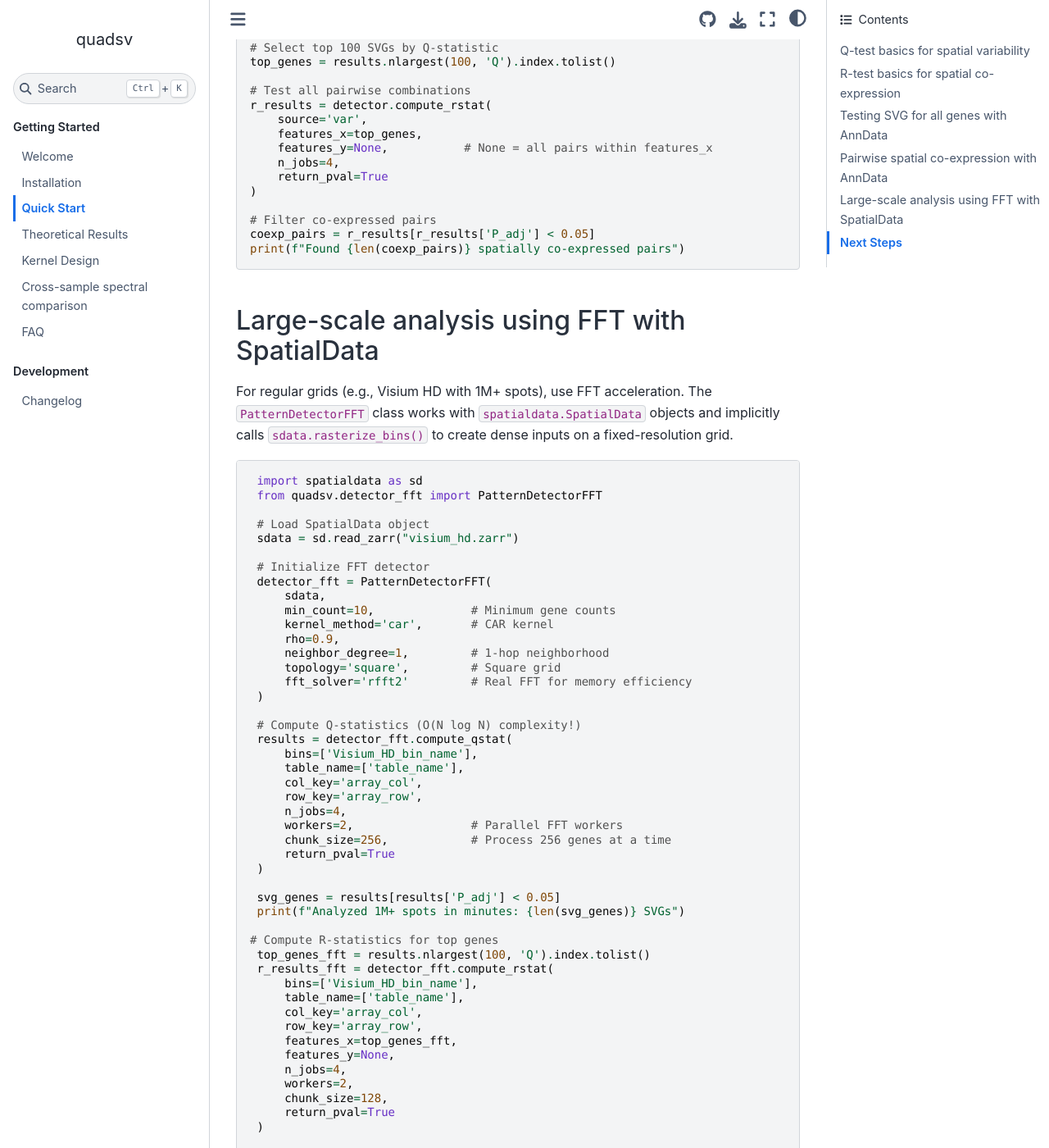
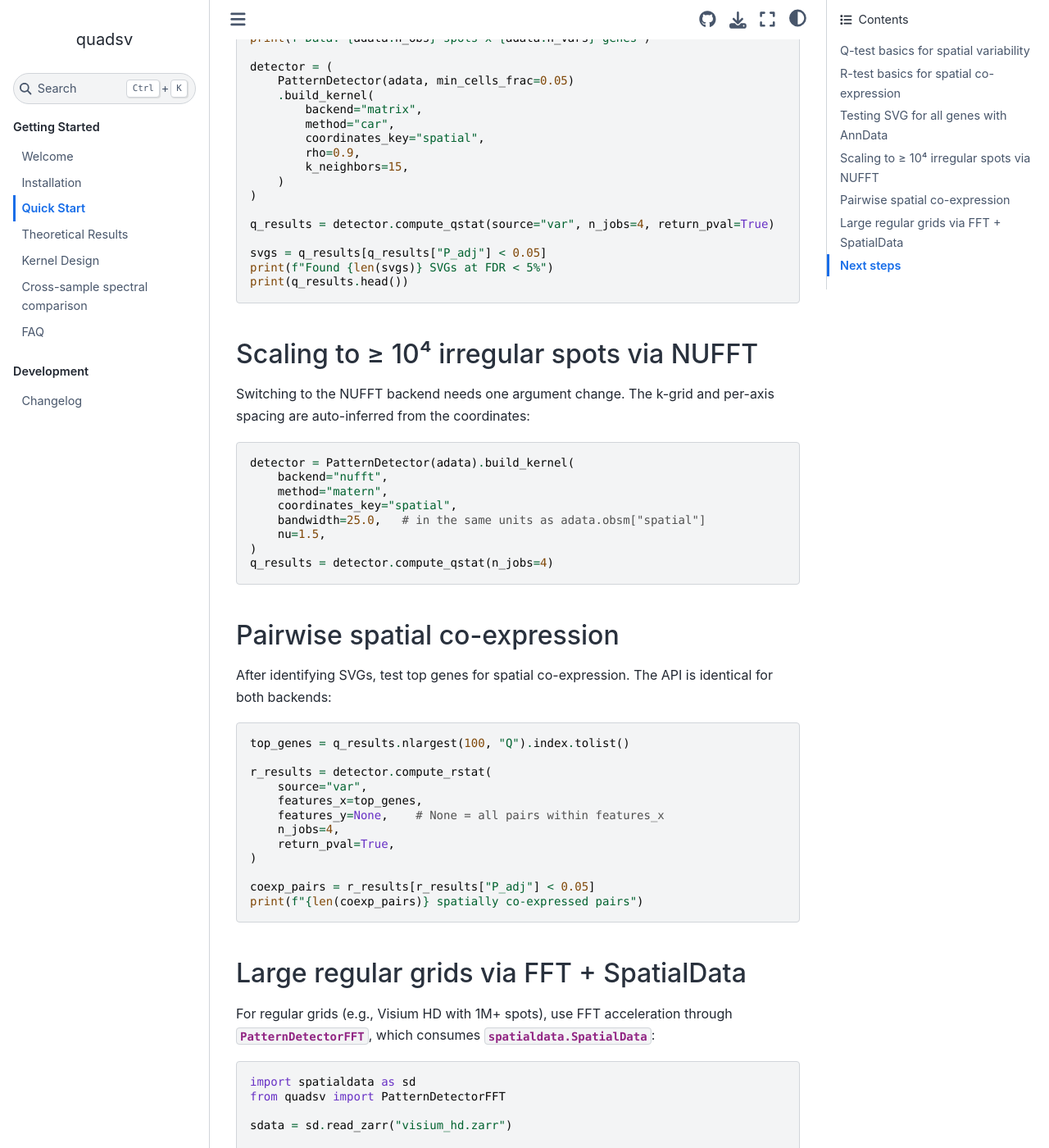
Before and after one commit to JiayuSuPKU/EquivSVT, a Sphinx documentation site: the page built from docs/guides/quickstart.rst, in a window 1280 px wide and 1400 px high, scrolled down 1978 px. Shown: the whole window at 82% size. Built offline with Sphinx 7.4.7 and the Sphinx Book theme 1.1.4, drawn with Linux system fonts in a browser that asks for light colours; pages that are not in the unit, such as notebooks, are missing from menus; some of the changed text lies outside the part shown.

Commit message:
Revise docs for four-layer API + add examples
Docs guides:
- installation.rst: drop [spatial]/[nufft] extras, list spatialdata and
  finufft as mandatory runtime deps, add __all__ verification snippet.
- quickstart.rst: lead with the four-layer overview; switch AnnData examples
  to PatternDetector(adata).build_kernel(backend='matrix'|'nufft', ...).
- spectral_compare.rst: new "Input types" section for AnnData vs
  SpatialData; replace the classmethod-from_coords snippet with the unified
  constructor; drop stale spacings=[...] references.
- faq.rst: rewrite the matrix-vs-FFT Q&A as a three-option backend guide
  (matrix auto-picks dense vs sparse-implicit internally; nufft handles
  large irregular; FFT handles rasterized grids).
- kernels.rst: add NUFFTKernel example; simplify the custom-Kernel
  subclass pattern (new Kx/xtKy defaults make ~90% of the old overrides
  unnecessary).

Sphinx config:
- conf.py: tomli fallback for Python 3.10; intersphinx entries for
  spatialdata and scanpy. Black-formatted.
- pyproject.toml [docs] extra: switch to sphinx-book-theme (matches
  conf.py); add sphinx-autoapi explicit, drop sphinxcontrib-napoleon
  (napoleon ships with Sphinx), add tomli fallback marker.

Docstring examples:
- Kernel.Kx / Kernel.xtKy (new in Phase B).
- PatternDetector.build_kernel (unified backend switch).
- spatial_q_test_nufft / spatial_r_test_nufft.
- SpectralComparator class docstring rewritten for the new AnnData /
  SpatialData signature.

```diff
--- a/docs/conf.py
+++ b/docs/conf.py
@@ -2,9 +2,15 @@
 from datetime import datetime
 from importlib.metadata import PackageNotFoundError, metadata
 from pathlib import Path
-import tomllib
+
+try:
+    # Python 3.11+
+    import tomllib  # type: ignore[import-not-found]
+except ModuleNotFoundError:  # pragma: no cover - Python 3.10 fallback
+    import tomli as tomllib  # type: ignore[no-redef]
 
 # -- Project information -----------------------------------------------------
+
 
 def _load_project_info() -> tuple[str, str, str]:
     """Load (name, author, version) from installed metadata or pyproject.toml."""
@@ -19,11 +25,7 @@
         name = project_cfg.get("name", "quadsv")
         version = project_cfg.get("version", "0.0.0")
         authors = project_cfg.get("authors", [])
-        author = (
-            authors[0].get("name", "")
-            if authors and isinstance(authors[0], dict)
-            else ""
-        )
+        author = authors[0].get("name", "") if authors and isinstance(authors[0], dict) else ""
         return name, author, version
 
 
@@ -35,15 +37,15 @@
 # -- General configuration ---------------------------------------------------
 
 extensions = [
-    'sphinx.ext.autodoc',
-    'sphinx.ext.autosummary',
-    'sphinx.ext.intersphinx',
-    'sphinx.ext.autosectionlabel',
-    'sphinx.ext.mathjax',
-    'sphinx.ext.viewcode',
-    'autoapi.extension',
-    'sphinx.ext.napoleon',
-    'myst_parser',
+    "sphinx.ext.autodoc",
+    "sphinx.ext.autosummary",
+    "sphinx.ext.intersphinx",
+    "sphinx.ext.autosectionlabel",
+    "sphinx.ext.mathjax",
+    "sphinx.ext.viewcode",
+    "autoapi.extension",
+    "sphinx.ext.napoleon",
+    "myst_parser",
 ]
 
 # MyST configuration
@@ -53,17 +55,17 @@
 ]
 
 # AutoAPI configuration
-autoapi_dirs = ['../quadsv']
+autoapi_dirs = ["../quadsv"]
 autoapi_add_toctree_entry = False
-autoapi_python_class_content = 'class'
-autoapi_ignore = ['**/.ipynb_checkpoints/*', '**/*-checkpoint.py']
+autoapi_python_class_content = "class"
+autoapi_ignore = ["**/.ipynb_checkpoints/*", "**/*-checkpoint.py"]
 autoapi_options = [
-    'members',
-    'undoc-members',
-    'show-inheritance',
-    'show-module-summary',
+    "members",
+    "undoc-members",
+    "show-inheritance",
+    "show-module-summary",
 ]
-autoapi_member_order = 'groupwise'
+autoapi_member_order = "groupwise"
 
 # Napoleon configuration
 napoleon_numpy_docstring = True
@@ -79,15 +81,15 @@
 
 # Autodoc options
 autodoc_default_options = {
-    'members': True,
-    'member-order': 'bysource',
-    'special-members': '__init__',
-    'undoc-members': False,
-    'show-inheritance': True,
+    "members": True,
+    "member-order": "bysource",
+    "special-members": "__init__",
+    "undoc-members": False,
+    "show-inheritance": True,
 }
 # Treat single-backtick interpreted text as literal to avoid accidental
 # ambiguous cross-references from docstring tokens like `n` or `n_factors`.
-default_role = 'literal'
+default_role = "literal"
 autodoc_typehints = "description"
 autodoc_typehints_format = "short"
 python_use_unqualified_type_names = True
@@ -97,48 +99,50 @@
 
 # Source file patterns
 source_suffix = {
-    '.rst': 'restructuredtext',
-    '.md': 'markdown',
+    ".rst": "restructuredtext",
+    ".md": "markdown",
 }
 
-templates_path = ['_templates']
-exclude_patterns = ['_build', '_templates', 'Thumbs.db', '.DS_Store']
+templates_path = ["_templates"]
+exclude_patterns = ["_build", "_templates", "Thumbs.db", ".DS_Store"]
 
 # -- Intersphinx mapping -----------------------------------------------------
 
 intersphinx_mapping = {
-    'numpy': ('https://numpy.org/doc/stable/', None),
-    'scipy': ('https://docs.scipy.org/doc/scipy/', None),
-    'pandas': ('https://pandas.pydata.org/docs/', None),
-    'sphinx': ('https://www.sphinx-doc.org/en/master/', None),
-    'anndata': ('https://anndata.readthedocs.io/en/stable/', None),
+    "numpy": ("https://numpy.org/doc/stable/", None),
+    "scipy": ("https://docs.scipy.org/doc/scipy/", None),
+    "pandas": ("https://pandas.pydata.org/docs/", None),
+    "sphinx": ("https://www.sphinx-doc.org/en/master/", None),
+    "anndata": ("https://anndata.readthedocs.io/en/stable/", None),
+    "spatialdata": ("https://spatialdata.scverse.org/en/latest/", None),
+    "scanpy": ("https://scanpy.readthedocs.io/en/stable/", None),
 }
-intersphinx_disabled_domains = ['std']
+intersphinx_disabled_domains = ["std"]
 
 # LaTeX options for math rendering (MathJax 4)
 mathjax4_config = {
-    'tex': {
-        'inlinemath': [['$', '$'], ['\\(', '\\)']],
-        'displaymath': [['$$', '$$'], ['\\[', '\\]']],
+    "tex": {
+        "inlinemath": [["$", "$"], ["\\(", "\\)"]],
+        "displaymath": [["$$", "$$"], ["\\[", "\\]"]],
     }
 }
 
 # -- Options for HTML output --------------------------------------------------
 
-html_theme = 'sphinx_book_theme'
+html_theme = "sphinx_book_theme"
 html_theme_options = {
-    'logo': {
-        'text': 'quadsv',
+    "logo": {
+        "text": "quadsv",
     },
-    'search_bar_text': 'Search...',
-    'show_toc_level': 4,
-    'navigation_depth': 4,
-    'repository_url': 'https://github.com/JiayuSuPKU/EquivSVT',
-    'use_repository_button': True,
+    "search_bar_text": "Search...",
+    "show_toc_level": 4,
+    "navigation_depth": 4,
+    "repository_url": "https://github.com/JiayuSuPKU/EquivSVT",
+    "use_repository_button": True,
 }
 
-html_static_path = ['_static']
+html_static_path = ["_static"]
 
 # -- Suppress certain warnings ------------------------------------------------
 
-suppress_warnings = ['ref.citation', 'autosectionlabel.*', 'duplicate_object']
+suppress_warnings = ["ref.citation", "autosectionlabel.*", "duplicate_object"]
--- a/docs/guides/quickstart.rst
+++ b/docs/guides/quickstart.rst
@@ -3,39 +3,61 @@
 
 Get started with ``quadsv`` in 5 minutes.
 
+The library exposes **four conceptual layers** and nothing else:
+
+1. **Kernels** — :class:`~quadsv.SpatialKernel` (dense/sparse),
+   :class:`~quadsv.FFTKernel` (regular grid), :class:`~quadsv.NUFFTKernel`
+   (irregular 2D coordinates).
+2. **Statistical tests** — :func:`~quadsv.spatial_q_test` /
+   :func:`~quadsv.spatial_r_test` plus their FFT and NUFFT variants. All six
+   share the same signature shape.
+3. **PatternDetector** — :class:`~quadsv.PatternDetector` for
+   :class:`anndata.AnnData` with a ``backend={'matrix', 'nufft'}`` switch;
+   :class:`~quadsv.PatternDetectorFFT` for :class:`spatialdata.SpatialData`.
+4. **SpectralComparator** — cross-sample pattern comparison across a list of
+   AnnData (→ NUFFT) or SpatialData (→ FFT) objects.
+
+
 Q-test basics for spatial variability
-------------------------------------------
+-------------------------------------
 
 Test whether a single gene exhibits significant spatial clustering.
 
 .. code-block:: python
 
    import numpy as np
-   from quadsv.kernels import SpatialKernel
-   from quadsv.statistics import spatial_q_test
+   from quadsv import SpatialKernel, spatial_q_test
 
-   # Load spatial coordinates (N x 2)
-   coords = np.random.randn(500, 2)
+   rng = np.random.default_rng(0)
+   coords = rng.standard_normal((500, 2))
+   gene_expression = rng.standard_normal(500)
 
-   # Load gene expression (N,)
-   gene_expression = np.random.randn(500)
-
-   # Build CAR kernel (recommended)
+   # CAR kernel (recommended: strictly positive definite)
    kernel = SpatialKernel.from_coordinates(
        coords,
-       method='car',        # CAR kernel: strictly positive definite
-       k_neighbors=15,      # 15-NN graph
-       rho=0.9              # Spatial dependence parameter
+       method="car",
+       k_neighbors=15,
+       rho=0.9,
    )
 
-   # Compute Q-statistic and p-value
    Q, pval = spatial_q_test(gene_expression, kernel)
    print(f"Q = {Q:.4f}, p-value = {pval:.4e}")
 
 **Interpretation:**
 
-- High Q-statistic + low p-value → gene is spatially clustered/dispersed
-- Low Q-statistic + high p-value → gene is spatially random
+- High Q + low p-value → gene is spatially clustered/dispersed
+- Low Q + high p-value → gene is spatially random
+
+All six test variants share one signature — ``(x[, y], kernel,
+null_params=None, return_pval=True, is_standardized=False)`` — so you can swap
+backends without changing the call:
+
+.. code-block:: python
+
+   from quadsv import spatial_q_test_fft, spatial_q_test_nufft
+
+   # spatial_q_test_fft(img_2d, fft_kernel)
+   # spatial_q_test_nufft(values_1d, nufft_kernel)
 
 
 R-test basics for spatial co-expression
@@ -45,141 +67,137 @@
 
 .. code-block:: python
 
-   from quadsv.statistics import spatial_r_test
+   from quadsv import spatial_r_test
 
-   gene1 = np.random.randn(500)
-   gene2 = np.random.randn(500)
+   gene1 = rng.standard_normal(500)
+   gene2 = rng.standard_normal(500)
 
    R, pval = spatial_r_test(gene1, gene2, kernel)
    print(f"R = {R:.4f}, p-value = {pval:.4e}")
 
 
 Testing SVG for all genes with AnnData
------------------------------------------------
+--------------------------------------
 
-Detect all spatially variable genes (SVGs) in a tissue sample using ``PatternDetector``,
-a convenient wrapper class to run Q-tests and R-tests on ``AnnData`` objects.
+Detect all spatially variable genes (SVGs) in a tissue sample using
+:class:`~quadsv.PatternDetector`, the wrapper around :class:`anndata.AnnData`.
+The single :meth:`~quadsv.PatternDetector.build_kernel` entry point picks the
+right kernel representation via ``backend``:
+
+- ``backend="matrix"`` (default) — :class:`~quadsv.SpatialKernel`. The class
+  internally switches between a materialized dense kernel and a sparse
+  precision-matrix + LU-solve representation based on ``n_obs``; you never
+  choose the representation directly.
+- ``backend="nufft"`` — :class:`~quadsv.NUFFTKernel`. Ideal for ≥ 10⁴
+  irregular spots; O(N log N) per feature via finufft.
 
 .. code-block:: python
 
    import anndata as ad
-   from quadsv.detector import PatternDetector
+   from quadsv import PatternDetector
 
-   # Load data
    adata = ad.read_h5ad("spatial_tissue.h5ad")
    print(f"Data: {adata.n_obs} spots x {adata.n_vars} genes")
 
-   # Initialize detector
-   detector = PatternDetector(adata, min_cells_frac=0.05)
-
-   # Build kernel from spatial coordinates in adata.obsm
-   detector.build_kernel_from_coordinates(
-       adata.obsm['spatial'],
-       method='car',
-       rho=0.9,
-       k_neighbors=15
+   detector = (
+       PatternDetector(adata, min_cells_frac=0.05)
+       .build_kernel(
+           backend="matrix",
+           method="car",
+           coordinates_key="spatial",
+           rho=0.9,
+           k_neighbors=15,
+       )
    )
 
-   # Test all genes in parallel
-   results = detector.compute_qstat(
-       source='var',           # Test genes (not observations)
-       n_jobs=4,               # Use 4 CPU cores
-       return_pval=True        # Include p-values
-   )
+   q_results = detector.compute_qstat(source="var", n_jobs=4, return_pval=True)
 
-   # Filter results
-   svg_genes = results[results['P_adj'] < 0.05]
-   print(f"Found {len(svg_genes)} SVGs at FDR < 5%")
-   print(results.head())
+   svgs = q_results[q_results["P_adj"] < 0.05]
+   print(f"Found {len(svgs)} SVGs at FDR < 5%")
+   print(q_results.head())
 
-Pairwise spatial co-expression with AnnData
------------------------------------------------
 
-After identifying SVGs, test for spatial co-expression among top genes.
+Scaling to ≥ 10⁴ irregular spots via NUFFT
+------------------------------------------
+
+Switching to the NUFFT backend needs one argument change. The k-grid and
+per-axis spacing are auto-inferred from the coordinates:
 
 .. code-block:: python
 
-   # Select top 100 SVGs by Q-statistic
-   top_genes = results.nlargest(100, 'Q').index.tolist()
+   detector = PatternDetector(adata).build_kernel(
+       backend="nufft",
+       method="matern",
+       coordinates_key="spatial",
+       bandwidth=25.0,   # in the same units as adata.obsm["spatial"]
+       nu=1.5,
+   )
+   q_results = detector.compute_qstat(n_jobs=4)
 
-   # Test all pairwise combinations
+
+Pairwise spatial co-expression
+------------------------------
+
+After identifying SVGs, test top genes for spatial co-expression. The API is
+identical for both backends:
+
+.. code-block:: python
+
+   top_genes = q_results.nlargest(100, "Q").index.tolist()
+
    r_results = detector.compute_rstat(
-       source='var',
+       source="var",
        features_x=top_genes,
-       features_y=None,           # None = all pairs within features_x
+       features_y=None,    # None = all pairs within features_x
        n_jobs=4,
-       return_pval=True
+       return_pval=True,
    )
 
-   # Filter co-expressed pairs
-   coexp_pairs = r_results[r_results['P_adj'] < 0.05]
-   print(f"Found {len(coexp_pairs)} spatially co-expressed pairs")
+   coexp_pairs = r_results[r_results["P_adj"] < 0.05]
+   print(f"{len(coexp_pairs)} spatially co-expressed pairs")
 
 
+Large regular grids via FFT + SpatialData
+-----------------------------------------
 
-Large-scale analysis using FFT with SpatialData
------------------------------------------------
-
-For regular grids (e.g., Visium HD with 1M+ spots), use FFT acceleration.
-The ``PatternDetectorFFT`` class works with ``spatialdata.SpatialData`` objects and implicitly
-calls ``sdata.rasterize_bins()`` to create dense inputs on a fixed-resolution grid.
+For regular grids (e.g., Visium HD with 1M+ spots), use FFT acceleration
+through :class:`~quadsv.PatternDetectorFFT`, which consumes
+:class:`spatialdata.SpatialData`:
 
 .. code-block:: python
 
    import spatialdata as sd
-   from quadsv.detector_fft import PatternDetectorFFT
+   from quadsv import PatternDetectorFFT
 
-   # Load SpatialData object
    sdata = sd.read_zarr("visium_hd.zarr")
 
-   # Initialize FFT detector
    detector_fft = PatternDetectorFFT(
        sdata,
-       min_count=10,              # Minimum gene counts
-       kernel_method='car',       # CAR kernel
+       min_count=10,
+       kernel_method="car",
        rho=0.9,
-       neighbor_degree=1,         # 1-hop neighborhood
-       topology='square',         # Square grid
-       fft_solver='rfft2'         # Real FFT for memory efficiency
+       neighbor_degree=1,
+       topology="square",
+       fft_solver="rfft2",
    )
 
-   # Compute Q-statistics (O(N log N) complexity!)
    results = detector_fft.compute_qstat(
-       bins=['Visium_HD_bin_name'],
-       table_name=['table_name'],
-       col_key='array_col',
-       row_key='array_row',
-       n_jobs=4,
-       workers=2,                 # Parallel FFT workers
-       chunk_size=256,            # Process 256 genes at a time
-       return_pval=True
-   )
-
-   svg_genes = results[results['P_adj'] < 0.05]
-   print(f"Analyzed 1M+ spots in minutes: {len(svg_genes)} SVGs")
-
-  # Compute R-statistics for top genes
-   top_genes_fft = results.nlargest(100, 'Q').index.tolist()
-   r_results_fft = detector_fft.compute_rstat(
-       bins=['Visium_HD_bin_name'],
-       table_name=['table_name'],
-       col_key='array_col',
-       row_key='array_row',
-       features_x=top_genes_fft,
-       features_y=None,
+       bins=["Visium_HD_bin_name"],
+       table_name=["table_name"],
+       col_key="array_col",
+       row_key="array_row",
        n_jobs=4,
        workers=2,
-       chunk_size=128,
-       return_pval=True
+       chunk_size=256,
+       return_pval=True,
    )
-
-   coexp_pairs_fft = r_results_fft[r_results_fft['P_adj'] < 0.05]
-   print(f"Found {len(coexp_pairs_fft)} spatially co-expressed pairs in large grid")
+   svgs_fft = results[results["P_adj"] < 0.05]
 
 
-Next Steps
+Next steps
 ----------
 
-- **Theory**: Read :doc:`/guides/theory` for mathematical background
-- **Kernel design**: See :doc:`/guides/kernels` for practical tips on kernel design
-- **API Reference**: Browse :doc:`/autoapi/quadsv/index`
+- **Theory**: :doc:`/guides/theory`
+- **Kernel design**: :doc:`/guides/kernels`
+- **Cross-sample comparison**: :doc:`/guides/spectral_compare`
+- **API reference**: :doc:`/autoapi/quadsv/index`
--- a/pyproject.toml
+++ b/pyproject.toml
@@ -76,10 +76,12 @@
 # standalone `sphinxcontrib-napoleon` package is not needed.
 docs = [
     "sphinx>=5.0",
-    "pydata-sphinx-theme>=0.13",
+    "sphinx-book-theme>=1.1",
+    "sphinx-autoapi>=3.0",
     "sphinx-autodoc-typehints>=1.19",
     "myst-parser>=0.18",
     "sphinx-autobuild>=2021.3.14",
+    "tomli>=2.0;python_version<'3.11'",   # tomllib fallback in docs/conf.py
 ]
 
 [project.urls]
```
Also changed, not shown: docs/guides/faq.rst (+41 -21 lines), docs/guides/installation.rst (+27 -15 lines), docs/guides/kernels.rst (+36 -38 lines), docs/guides/spectral_compare.rst (+100 -65 lines), 4 other files.
